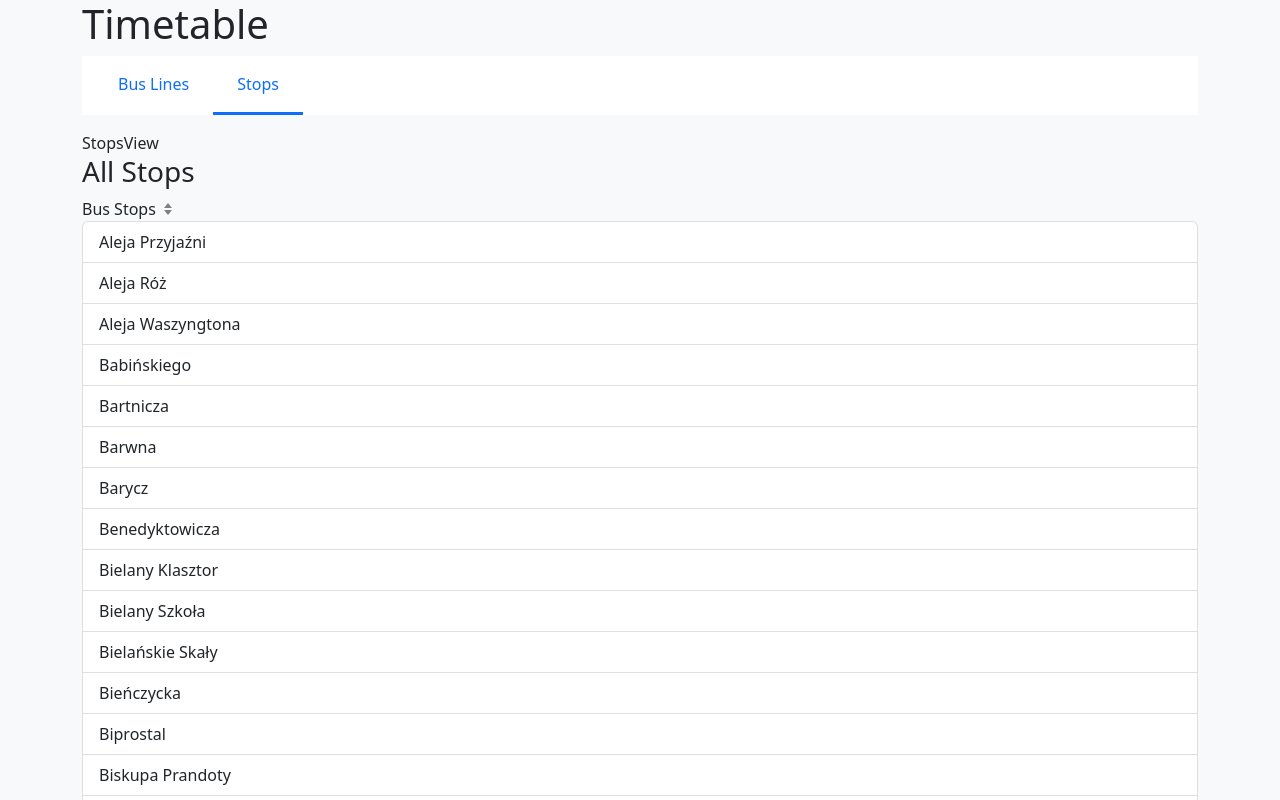
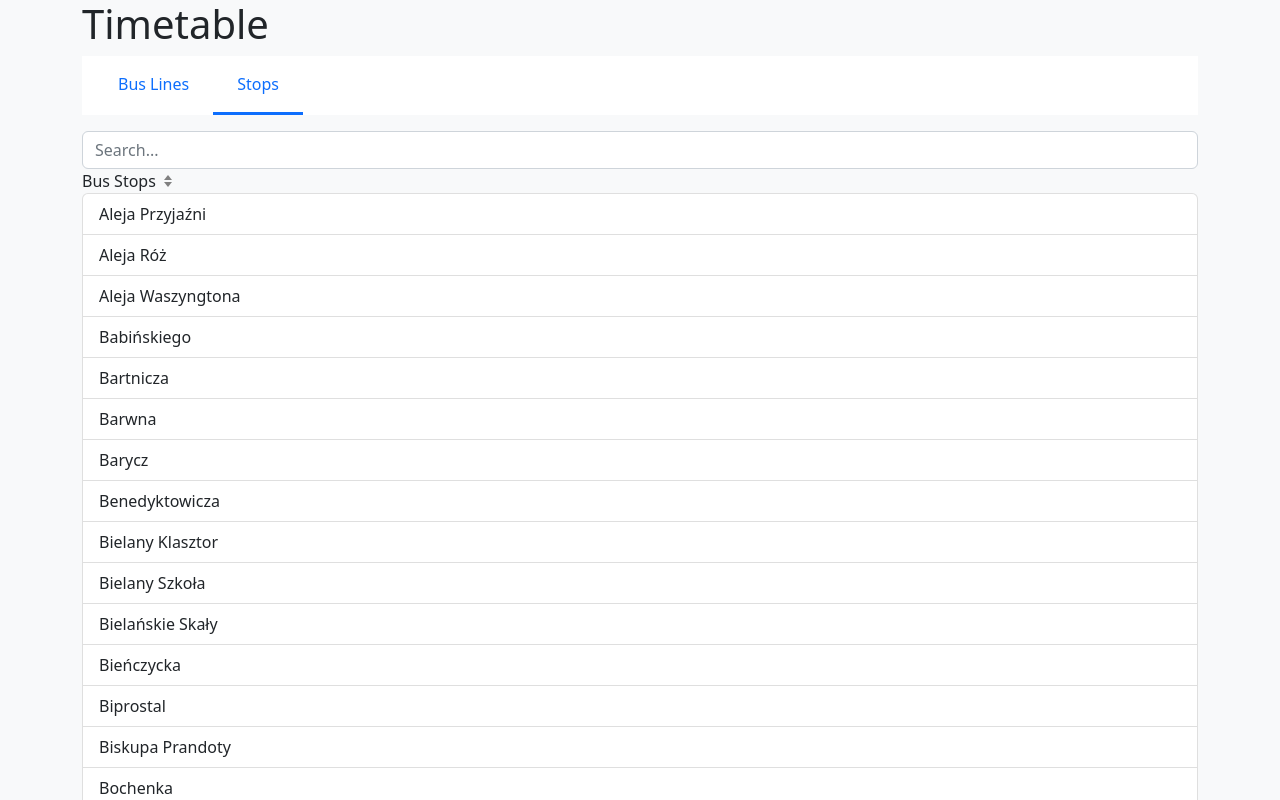
Before and after one commit to ToxiKejtor/ingenious.build-interview-task, a Vue app: page /stops in a window 1280 px wide. Shown: the top 800 px of the page. Built offline with nearby package versions, Linux system fonts and the light colour scheme; data requests are answered from the project's data file.

Commit message:
add searchable with debunce

```diff
--- a/src/components/ListItems.vue
+++ b/src/components/ListItems.vue
@@ -1,7 +1,15 @@
 <template>
   <div class="list-items">
+    <div v-if="props.searchable">
+      <input
+        type="text"
+        class="form-control"
+        placeholder="Search..."
+        v-model="search"
+      />
+    </div>
     <div v-if="computedItems.length">
-      <h3>{{ title }}</h3>
+      <h3 v-if="title">{{ title }}</h3>
       <div
         class="list-items__sort d-flex align-items-center border-none"
         @click="sortable ? (sortAsc = !sortAsc) : () => {}"
@@ -25,19 +33,28 @@
 
 <script setup lang="ts">
 import { defineProps, defineEmits, computed, ref } from "vue";
+import { useDebounce } from "@/composables/debounce";
 import IconSort from "@/components/IconSort.vue";
 
 const props = defineProps<{
-  title: string;
+  title?: string;
   subtitle: string;
   items: string[];
   sortable?: boolean;
+  searchable?: boolean;
 }>();
 const sortAsc = ref(true);
 const activeItem = ref("");
+const search = ref("");
+const debouncedSearch = useDebounce(search, 300);
 
 const computedItems = computed(() => {
-  const items = props.items;
+  let items = props.items;
+  if (search.value) {
+    items = items.filter((item) =>
+      item.toLowerCase().includes(debouncedSearch.value.toLowerCase())
+    );
+  }
   return props.sortable
     ? sortAsc.value
       ? items.sort()
--- /dev/null
+++ b/src/composables/debounce.ts
@@ -0,0 +1,21 @@
+import { ref, Ref, watch, onUnmounted } from "vue";
+
+export function useDebounce<T>(value: Ref<T>, delay = 300): Ref<T> {
+  const debouncedValue = ref(value.value) as Ref<T>;
+  let timeout: ReturnType<typeof setTimeout>;
+
+  const updateDebouncedValue = () => {
+    clearTimeout(timeout);
+    timeout = setTimeout(() => {
+      debouncedValue.value = value.value;
+    }, delay);
+  };
+
+  watch(value, updateDebouncedValue, { immediate: true });
+
+  onUnmounted(() => {
+    clearTimeout(timeout);
+  });
+
+  return debouncedValue;
+}
--- a/src/views/StopsView.vue
+++ b/src/views/StopsView.vue
@@ -1,9 +1,8 @@
 <template>
-  <div>StopsView</div>
   <ListItems
     v-if="allStops?.length"
     sortable
-    title="All Stops"
+    searchable
     subtitle="Bus Stops"
     :items="allStops"
   />
```
